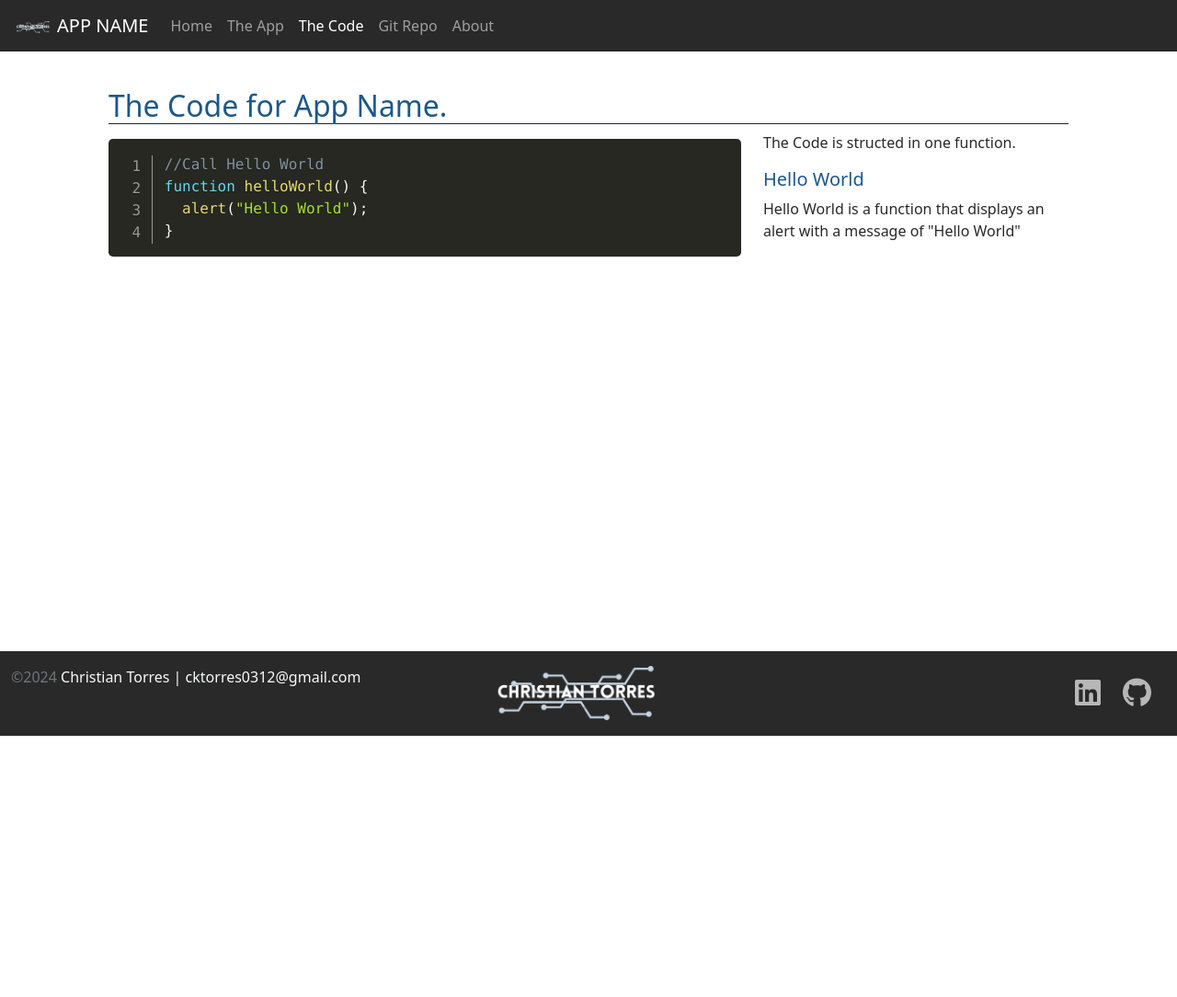
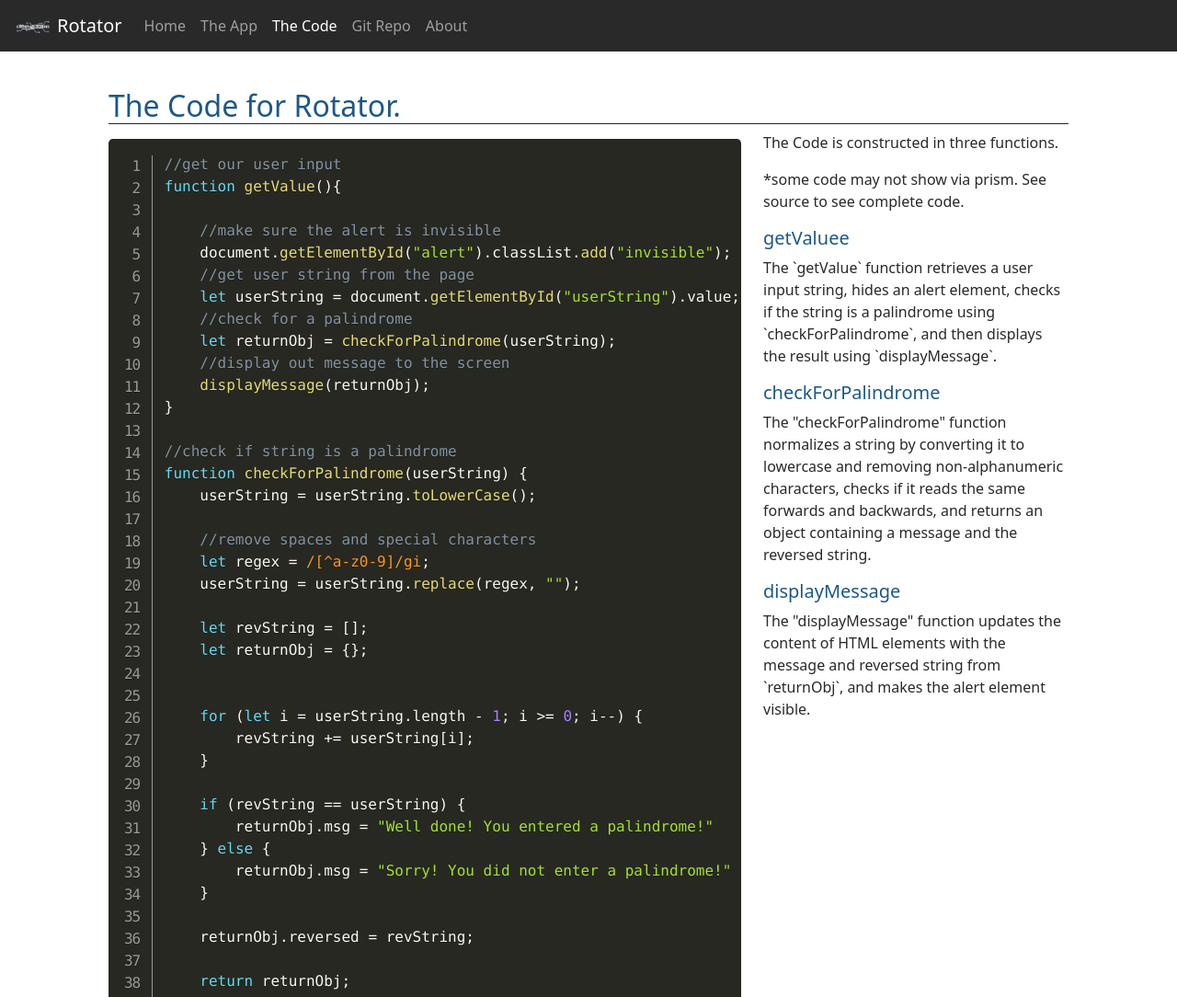
Before and after one commit to ctorres0312/rotator, a plain HTML site: page code.html in a window 1280 px wide. Shown: the top 1084 px of the page at 92% size. Before the commit the page ends 800 px from the top, so only its background shows below. Drawn offline with nearby package versions, Linux system fonts and the light colour scheme.

Commit message:
rotator v1

```diff
--- a/app.html
+++ b/app.html
@@ -1,7 +1,7 @@
 <!DOCTYPE html>
 <html lang="en" class="h-100">
   <head>
-    <title>App Name: A Coding Project by Christian Torres</title>
+    <title>Rotator: A Coding Project by Christian Torres</title>
     <!-- Required meta tags -->
     <meta charset="utf-8" />
     <meta
@@ -47,7 +47,7 @@
             src="img/CT_logo_white.png"
             width="50"
             class="d-inline-block"
-          />APP NAME</a
+          />Rotator</a
         >
         <button
           class="navbar-toggler"
@@ -74,7 +74,7 @@
               <a class="nav-link" href="code.html">The Code</a>
             </li>
             <li class="nav-item">
-              <a class="nav-link" target="_blank" href="#">Git Repo</a>
+              <a class="nav-link" target="_blank" href="https://github.com/ctorres0312/rotator">Git Repo</a>
             </li>
             <li class="nav-item">
               <a
@@ -90,13 +90,39 @@
     </nav>
 
 
-     <!-- ==== Main Section ==== -->
+      <!-- ==== Main Section ==== -->
     <main class="flex-shrink-0">
-        <div class="container">
-
+      <div class="container mt-5">
+        <div class="row row-cols-1 row-cols-lg-2">
+          <div class="col">
+            <h1 class="display-5 fw-bold 1h-1 mb-3">
+              Rotator: A Coding Project
+            </h1>
+            <h4 class="lead pb-3">
+              Rotator is a palindrome. A Palindrome is a word, phase, or sequence that reads the same backword as foward. Wrote a program that checks if the phrase entered is a palindrome.
+            </h4>
+          </div>
+          <div class="col">
+            <h5 class="border-1 border-bottom border-danger">Enter A phrase or word to check.</h5>
+            <form class="row gx-3 gy-2">
+              <div class="col">
+                <input id="userString" type="text" class="form-control" placeholder="Enter A String" aria-label="Enter A String">
+              </div>
+              <div class="col-12">
+                <button type="button" id="btnSubmit" class="btn btn-danger">Check it</button>
+              </div>
+              <div class="alert alert-danger mt-5 invisible fade show" id="alert" role="alert">
+                <h4 id="alertHeader" class="alert-heading">Well Done!</h4>
+                <hr>
+                <p class="mb-0" id="msg">
+                  <!-- Insert a Message Here -->
+                </p>
+              </div>
+            </form>
+          </div>
         </div>
-    </main>
-
+      </div>
+  </main>
 
     <!-- ==== Footer Section ==== -->
     <footer class="footer mt-auto py-3">
@@ -147,6 +173,7 @@
     crossorigin="anonymous"
   ></script>
   <script src="/js/site.js"></script>
+  <script>document.getElementById("btnSubmit").addEventListener("click", getValue) </script>
 
   </body>
 </html>
--- a/code.html
+++ b/code.html
@@ -1,7 +1,7 @@
 <!DOCTYPE html>
 <html lang="en" class="h-100">
   <head>
-    <title>App Name: A Coding Project by Christian Torres</title>
+    <title>Rotator: A Coding Project by Christian Torres</title>
     <!-- Required meta tags -->
     <meta charset="utf-8" />
     <meta
@@ -48,7 +48,7 @@
             src="img/CT_logo_white.png"
             width="50"
             class="d-inline-block"
-          />APP NAME</a
+          />Rotator</a
         >
         <button
           class="navbar-toggler"
@@ -75,7 +75,7 @@
               >
             </li>
             <li class="nav-item">
-              <a class="nav-link" target="_blank" href="#">Git Repo</a>
+              <a class="nav-link" target="_blank" href="https://github.com/ctorres0312/rotator">Git Repo</a>
             </li>
             <li class="nav-item">
               <a
@@ -93,21 +93,78 @@
     <!-- ==== Main Section ==== -->
     <main class="flex-shrink-0">
       <div class="container py-5 px-5 mt-5">
-        <h2 class="border-1 border-bottom border-dark">The Code for App Name.</h2>
+        <h2 class="border-1 border-bottom border-dark">The Code for Rotator.</h2>
         <div class="row row-cols-1 row-cols-lg-2">
           <div class="col-lg-8">
             <pre class="line-numbers"><code class="language-javascript">
-              //Call Hello World
-              function helloWorld() {
-                alert("Hello World");
-              }
+              //get our user input
+function getValue(){
+
+    //make sure the alert is invisible
+    document.getElementById("alert").classList.add("invisible");
+    //get user string from the page
+    let userString = document.getElementById("userString").value;
+    //check for a palindrome
+    let returnObj = checkForPalindrome(userString);
+    //display out message to the screen
+    displayMessage(returnObj);
+}
+
+//check if string is a palindrome
+function checkForPalindrome(userString) {
+    userString = userString.toLowerCase();
+
+    //remove spaces and special characters
+    let regex = /[^a-z0-9]/gi;
+    userString = userString.replace(regex, "");
+
+    let revString = [];
+    let returnObj = {};
+
+
+    for (let i = userString.length - 1; i >= 0; i--) {
+        revString += userString[i];
+    }
+
+    if (revString == userString) {
+        returnObj.msg = "Well done! You entered a palindrome!"
+    } else {
+        returnObj.msg = "Sorry! You did not enter a palindrome!"
+    }
+
+    returnObj.reversed = revString;
+
+    return returnObj;
+
+}
+
+//display a message to the screen
+function displayMessage(returnObj) {
+    document.getElementById("alertHeader").innerHTML = returnObj.msg;
+    document.getElementById("msg").innerHTML = `Your phrase reversed is: ${returnObj.reversed} `;
+    document.getElementById("alert").classList.remove("invisible");
+}
               </code>
             </pre>
           </div>
           <div class="col-lg-4">
-            <p>The Code is structed in one function.</p>
-            <h5>Hello World</h5>
-            <p>Hello World is a function that displays an alert with a message of "Hello World"</p>
+            <p>The Code is constructed in three functions.</p>
+            <p>
+              *some code may not show via prism. See source to see complete
+              code.
+            </p>
+            <h5>getValuee</h5>
+            <p>
+              The `getValue` function retrieves a user input string, hides an alert element, checks if the string is a palindrome using `checkForPalindrome`, and then displays the result using `displayMessage`.
+            </p>
+            <h5>checkForPalindrome</h5>
+            <p>
+              The "checkForPalindrome" function normalizes a string by converting it to lowercase and removing non-alphanumeric characters, checks if it reads the same forwards and backwards, and returns an object containing a message and the reversed string.
+            </p>
+            <h5>displayMessage</h5>
+            <p>
+              The "displayMessage" function updates the content of HTML elements with the message and reversed string from `returnObj`, and makes the alert element visible.
+            </p>
           </div>
         </div>
       </div>
```
Also changed, not shown: index.html (+6 -6 lines), js/site.js (+46 -3 lines), img/Rotator.png (added).
